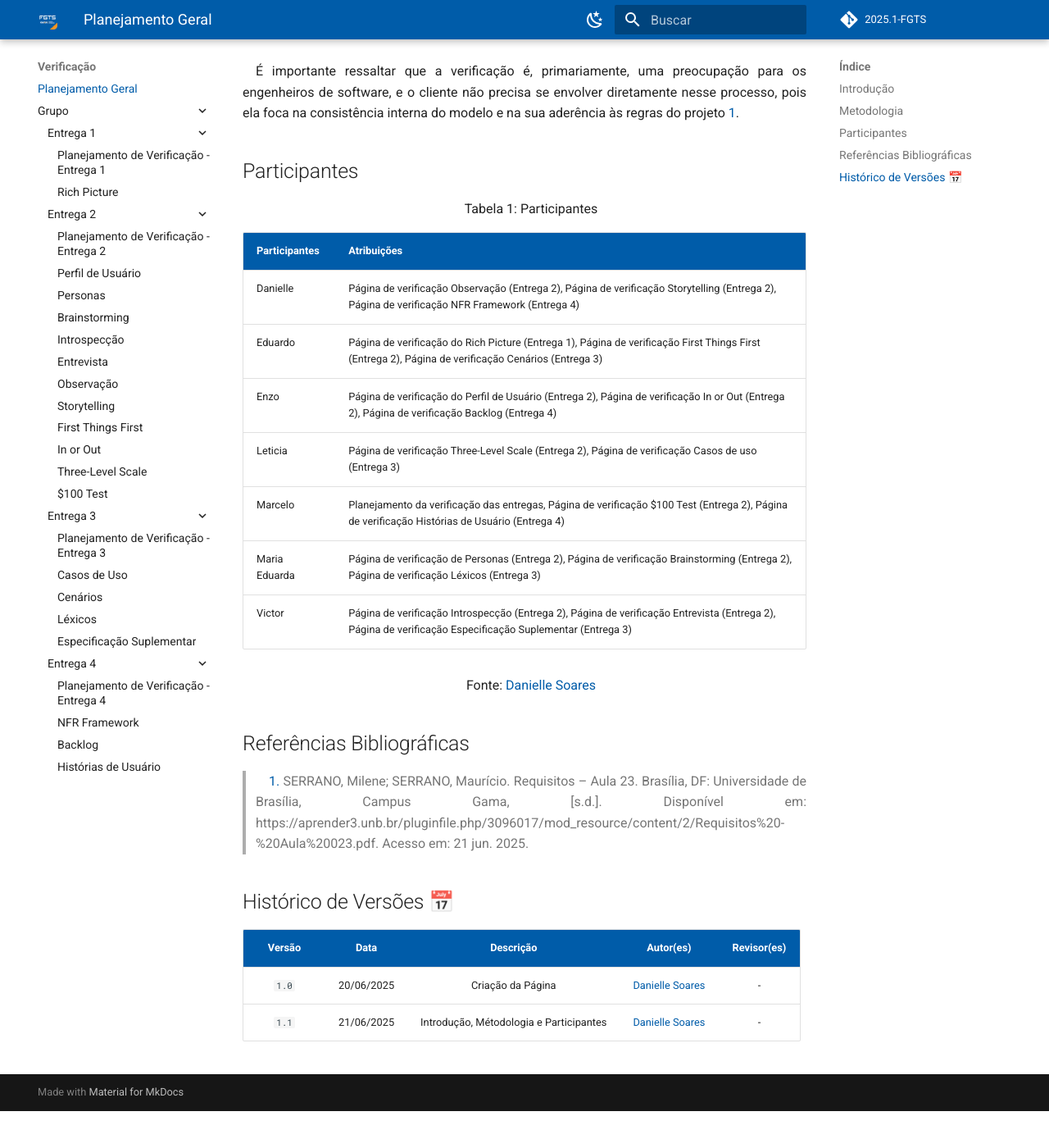
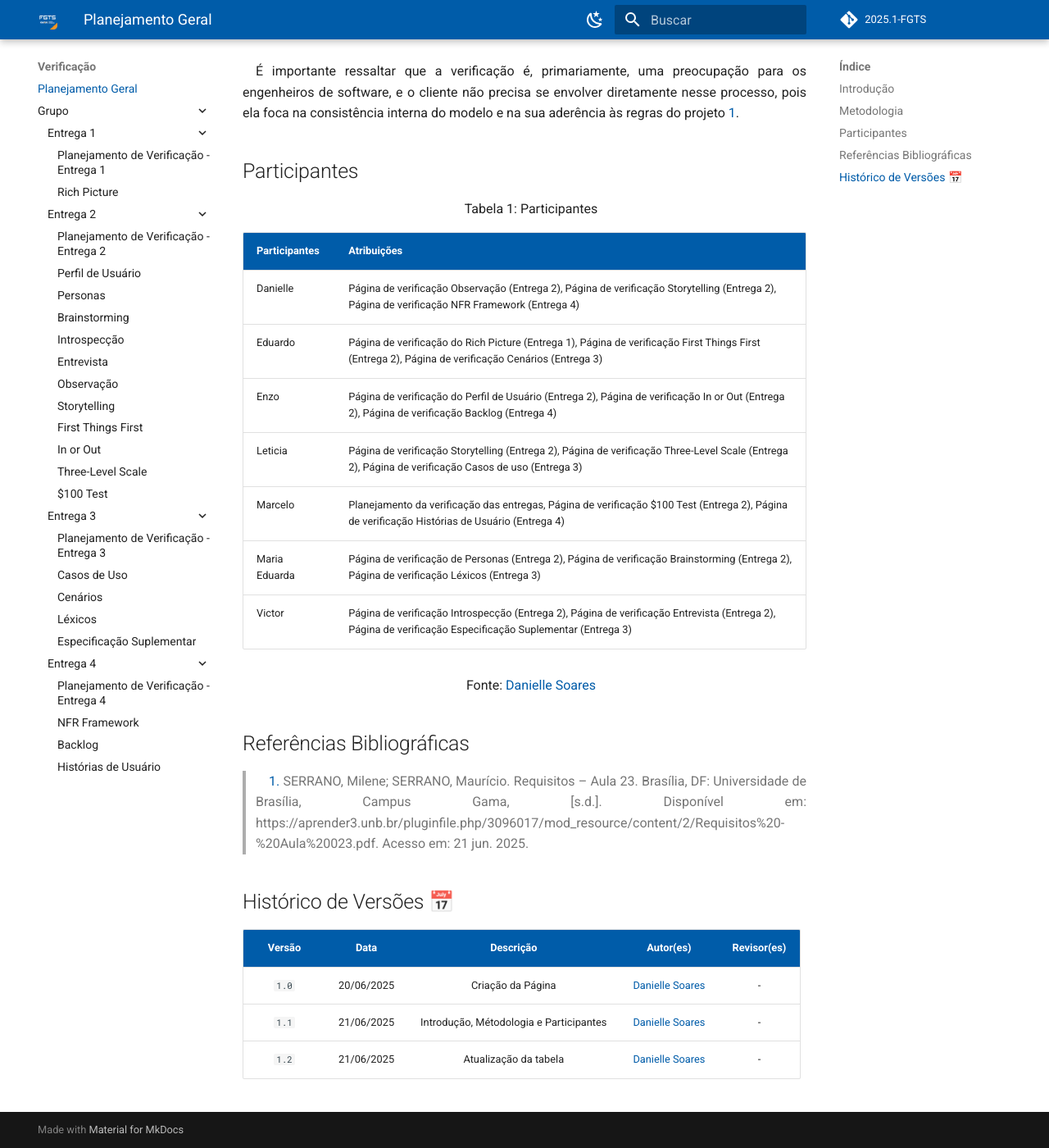
Before and after one commit to eduardodpms/REQ-FGTS, an MkDocs documentation site: the page built from docs/Verificacao/planejamento-geral.md, in a window 1280 px wide and 1400 px high, scrolled down 793 px. Shown: the whole window at 82% size. Built offline with MkDocs 1.6.1 and Material for MkDocs 9.7.7, drawn with Linux system fonts in a browser that asks for light colours; comment, search, counter and statistics services are not loaded; before the commit the page ends 2148 px from its top, so only the background shows below that.

Commit message:
update: tabela planejamento geral de verificação

```diff
--- a/docs/Verificacao/planejamento-geral.md
+++ b/docs/Verificacao/planejamento-geral.md
@@ -50,7 +50,7 @@ A metodologia utilizada na etapa de Verificação segue o Método de Inspeção
     </tr>
     <tr>
       <td>Leticia</td>
-      <td>Página de verificação Three-Level Scale (Entrega 2), Página de verificação Casos de uso (Entrega 3)</td>
+      <td>Página de verificação Storytelling (Entrega 2), Página de verificação Three-Level Scale (Entrega 2), Página de verificação Casos de uso (Entrega 3)</td>
     </tr>
     <tr>
       <td>Marcelo</td>
@@ -81,3 +81,4 @@ A metodologia utilizada na etapa de Verificação segue o Método de Inspeção
 | :-: | :-: | :-: | :-: | :-: |
 | `1.0` | 20/06/2025 | Criação da Página | [Danielle Soares](https://github.com/danielle-soaress) | - |
 | `1.1` | 21/06/2025 | Introdução, Métodologia e Participantes | [Danielle Soares](https://github.com/danielle-soaress) | - |
+| `1.2` | 21/06/2025 | Atualização da tabela | [Danielle Soares](https://github.com/danielle-soaress) | - |
```
